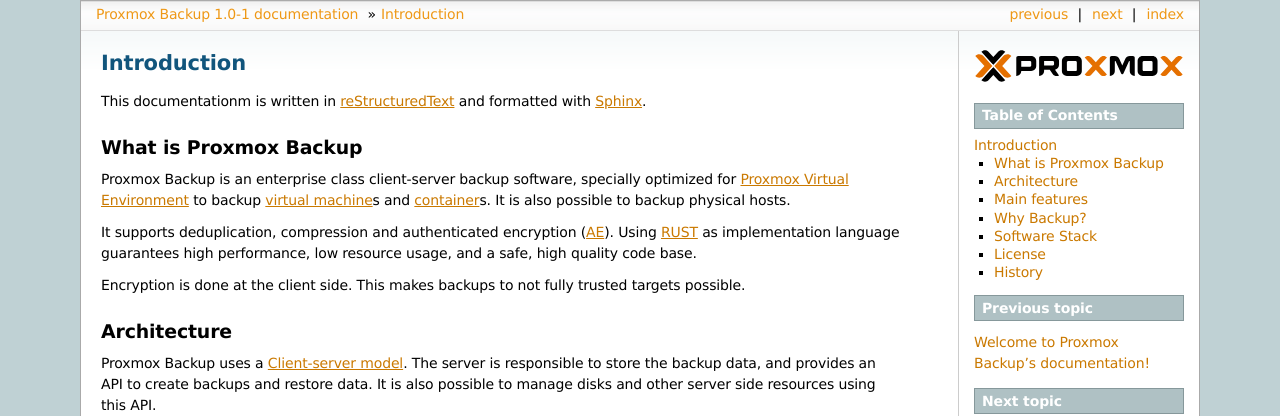
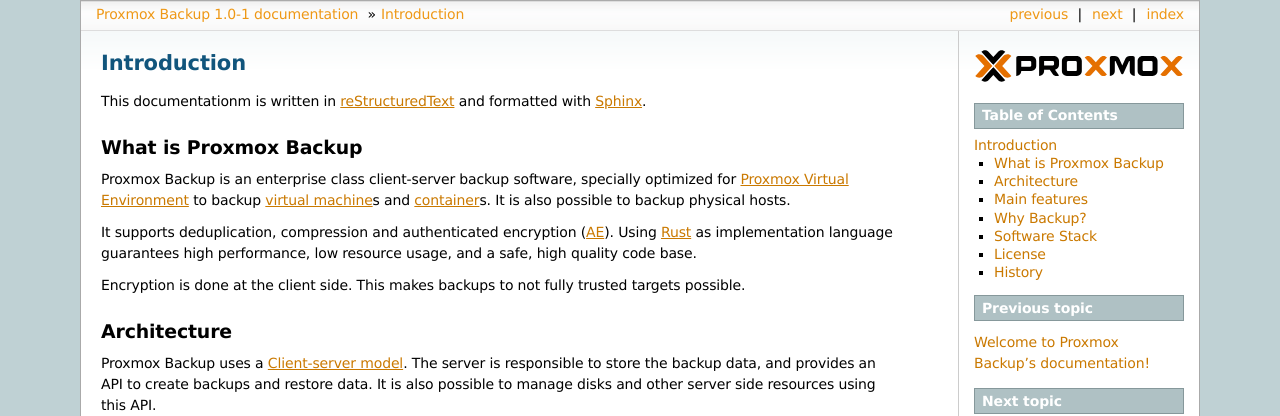
Before and after one commit to proxmox/proxmox-backup, a Sphinx documentation site: the page built from docs/introduction.rst, in a window 1280 px wide. Shown: the top 416 px of the page. Built offline with Sphinx 7.4.7, drawn with Linux system fonts in a browser that asks for light colours; some of the changed text lies outside the part shown.

```diff
--- a/docs/introduction.rst
+++ b/docs/introduction.rst
@@ -13,7 +13,7 @@ specially optimized for `Proxmox Virtual Environment`_ to backup
 possible to backup physical hosts.
 
 It supports deduplication, compression and authenticated encryption
-(AE_). Using RUST_ as implementation language guarantees high
+(AE_). Using :term:`Rust` as implementation language guarantees high
 performance, low resource usage, and a safe, high quality code base.
 
 Encryption is done at the client side. This makes backups to not fully
@@ -101,7 +101,7 @@ and run restore tests.
 Software Stack
 --------------
 
-.. todo:: Eplain why we use RUST (and Flutter)
+.. todo:: Eplain why we use Rust (and Flutter)
 
 
 License
```
